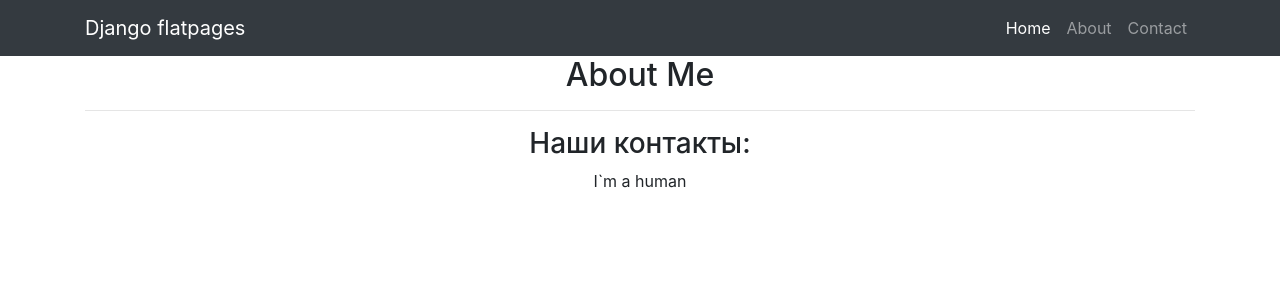
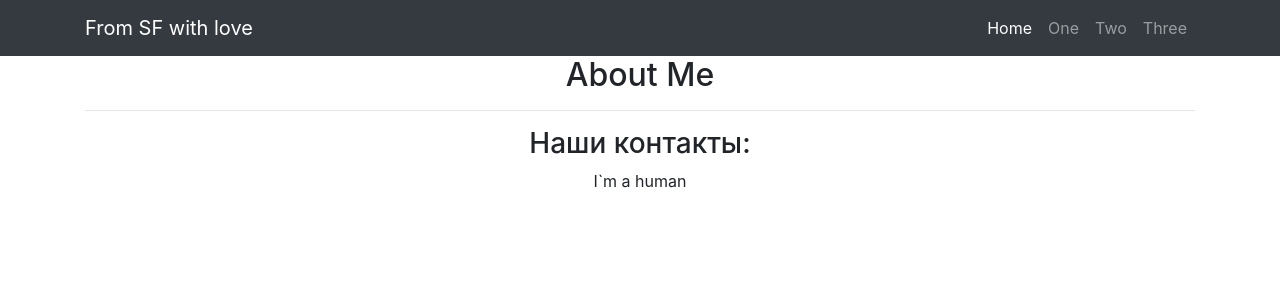
Before and after one commit to Archweel/Django1, a Django app: template FirstInMist/templates/flatpages/first.html in a window 1280 px wide. Shown: the top 300 px of the page. Run offline with Django 3.2, Linux system fonts and the light colour scheme; the template is opened without the code that fills it: values that come from a table or form of the project are taken from there, others are empty; data comes from the database, SQL or seed files in the repository; some libraries are stand-ins or nearby versions.

Commit message:
Update default.html

```diff
--- a/FirstInMist/templates/flatpages/default.html
+++ b/FirstInMist/templates/flatpages/default.html
@@ -10,7 +10,7 @@
   <meta name="description" content="">
   <meta name="author" content="">
 
-  <title>Django flatpages — {% block title %} {% endblock title %}</title>
+  <title>From SF with love — {% block title %} {% endblock title %}</title>
 
   <!-- Bootstrap core CSS -->
   <link href="{% static 'vendor/bootstrap/css/bootstrap.min.css' %}" rel="stylesheet">
@@ -22,7 +22,7 @@
   <!-- Navigation -->
   <nav class="navbar navbar-expand-lg navbar-dark bg-dark static-top">
     <div class="container">
-      <a class="navbar-brand" href="#">Django flatpages</a>
+      <a class="navbar-brand" href="#">From SF with love</a>
       <button class="navbar-toggler" type="button" data-toggle="collapse" data-target="#navbarResponsive" aria-controls="navbarResponsive" aria-expanded="false" aria-label="Toggle navigation">
         <span class="navbar-toggler-icon"></span>
       </button>
@@ -34,10 +34,13 @@
             </a>
           </li>
           <li class="nav-item">
-            <a class="nav-link" href="/about/">About</a>
+            <a class="nav-link" href="/first/">One</a>
           </li>
           <li class="nav-item">
-            <a class="nav-link" href="/contacts/">Contact</a>
+            <a class="nav-link" href="/second/">Two</a>
+          </li>
+          <li class="nav-item">
+            <a class="nav-link" href="/third/">Three</a>
           </li>
         </ul>
       </div>
```
